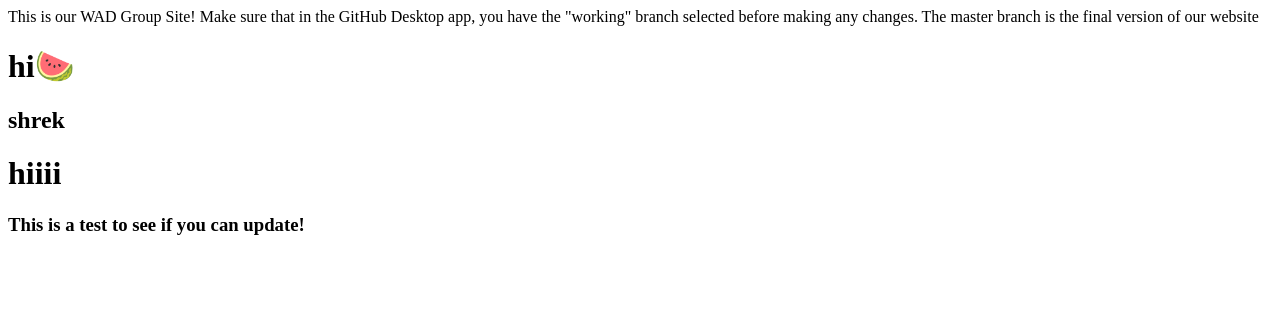
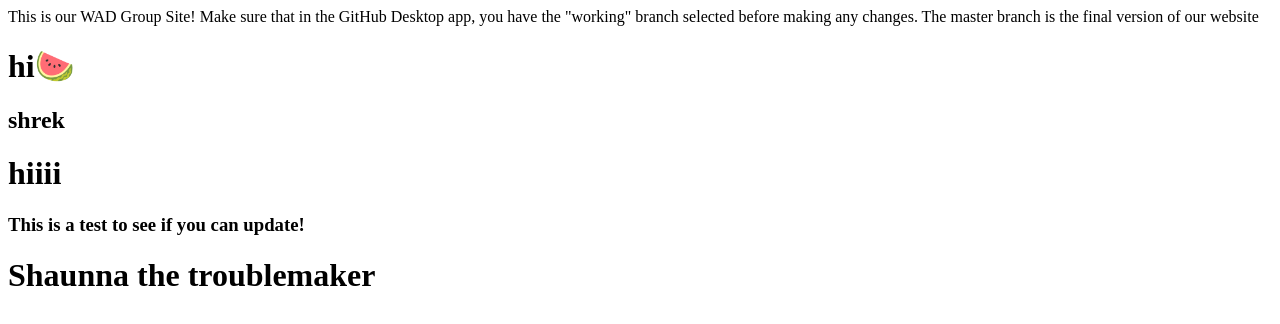
Before and after one commit to thomasmcr/WAD-Group-Project, a plain HTML site: page index.html in a window 1280 px wide. Drawn offline with Linux system fonts and the light colour scheme.

Commit message:
Update HTML

```diff
--- a/index.html
+++ b/index.html
@@ -14,6 +14,7 @@
     <h1> hi🍉</h1> <h2> shrek </h2>
     <h1>hiiii</h1>
     <h3>This is a test to see if you can update!</h3>
+    <h1>Shaunna the troublemaker</h1>
 
 
   </body>
```
